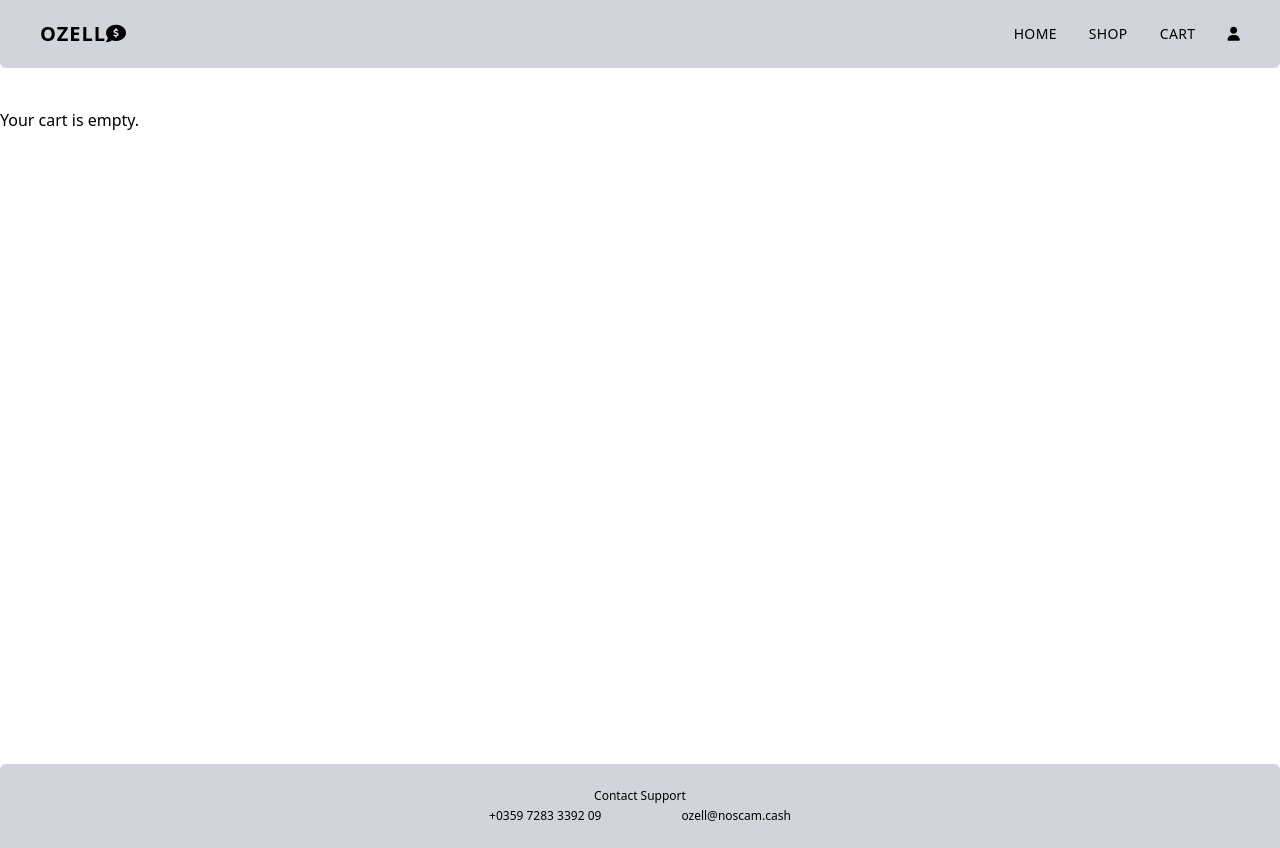
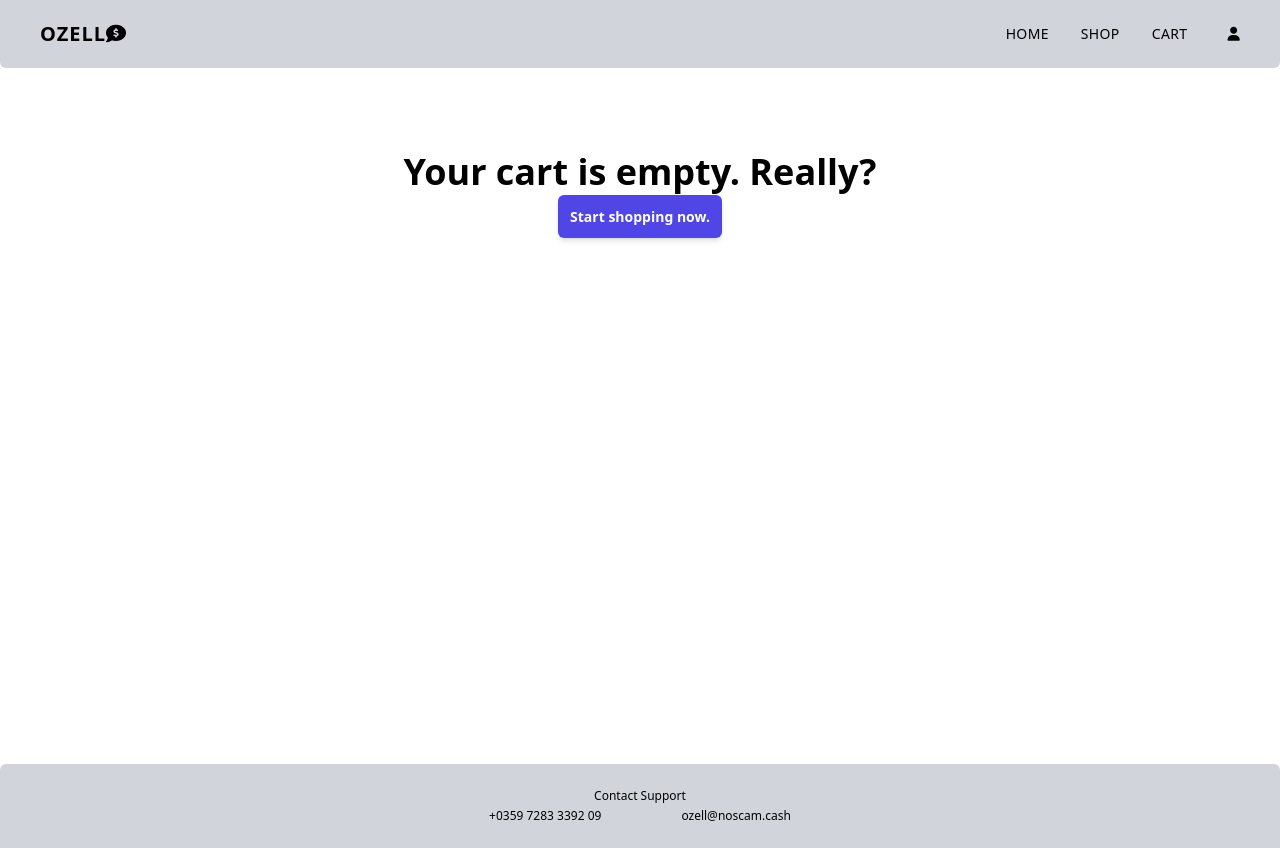
Before and after one commit to Filli4/E-Handel-2, a React (Vite) app: page /cart in a window 1280 px wide. Built offline with nearby package versions, Linux system fonts and the light colour scheme.

Commit message:
badge function added

```diff
--- a/src/components/Header.jsx
+++ b/src/components/Header.jsx
@@ -1,9 +1,16 @@
 import React, { useContext } from "react";
 import { Link } from "react-router-dom";
 import { ProductProvider, ProductContext } from "/src/context/ProductProvider.jsx";
+import { CartContext } from '../context/CartProvider';
+
 
 const Header = () => {
 	const { products, setProducts, singleProduct, setSingleProduct } = useContext(ProductContext);
+
+	// calculate and show total cart item in badge
+	const { cartItems } = useContext(CartContext);
+	const totalItems = cartItems.reduce((sum, item) => sum + item.quantity, 0);
+
 	return (
 		<header>
 			<div className="flex flex-row w-full h-full px-10 py-5 items-center justify-between bg-gray-300 rounded-b-md">
@@ -13,7 +20,16 @@ const Header = () => {
 				<nav className="flex gap-8 text-sm font-medium tracking-wide">
 					<Link to={"/"}>HOME</Link>
 					<Link to={"/shop"}>SHOP</Link>
-					<Link to={"/cart"}>CART</Link>
+					<div className="relative mr-2">
+						<Link to={"/cart"}>CART
+						{/* Badge: show if product have in cart */}
+								{totalItems > 0 && (
+									<span className="absolute top-0 right-25 bg-red-500 text-white rounded-full text-xs px-2 py-1">
+										{totalItems}
+									</span>
+							)}
+							</Link>
+					</div>
 					<Link to={"/cart"} className="fa fa-solid fa-user self-center"></Link>
 				</nav>
 			</div>
--- a/src/index.css
+++ b/src/index.css
@@ -7,7 +7,7 @@
     @apply font-bold;
   }
   h1 {
-    @apply text-4xl;
+    @apply text-4xl my-3;
   }
   h2 {
     @apply text-3xl py-1;
--- a/src/routes/CartPage.jsx
+++ b/src/routes/CartPage.jsx
@@ -16,7 +16,7 @@ function CartPage() {
   };
 
   if (cartItems.length === 0) {
-    return <div>Your cart is empty.</div>;
+    return<div className="text-center py-8"><h1>Your cart is empty. Really?</h1><a className="bg-indigo-600 shadow-md font-semibold p-3 rounded-md hover:bg-indigo-500 text-sm text-white mt-5" href='/shop'>Start shopping now.</a></div>;
   }
 
   return (
```
